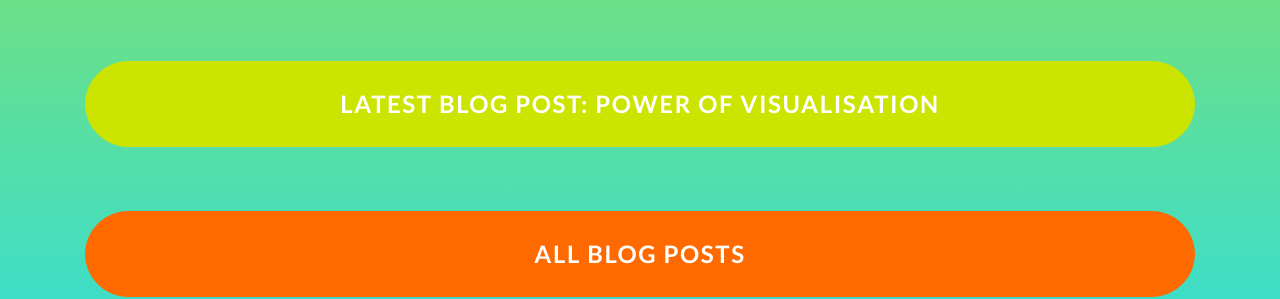
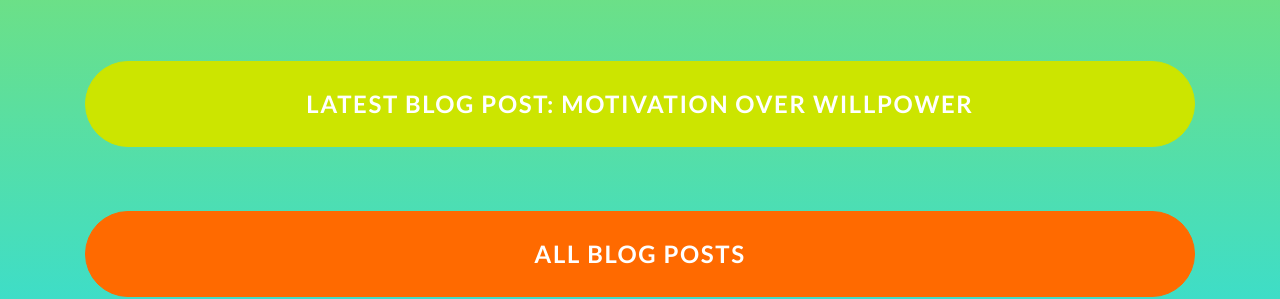
Before and after one commit to myyogatimerapp/myyogatimerapp.github.io, a website: page links.html in a window 1280 px wide. Shown: the part 664-963 px from the top of the page. Drawn offline with Linux system fonts and the light colour scheme.

Commit message:
added linktree page

```diff
--- a/links.html
+++ b/links.html
@@ -36,7 +36,7 @@
         <img src="img/myYOGAtimer Logo.png" style="width: 80%;">
         <p><a style="font-size: 1.5em; width: 100%;" href="https://myyogatimer.app" class="btn btn-primary btn-xl rounded-pill mt-5">MAIN SITE</a></p>
         <p><a style="font-size: 1.5em; width: 100%;" href="http://eepurl.com/g8igXz" class="btn btn-secondary btn-xl rounded-pill mt-5">SIGNUP TO MAILING LIST</a></p>
-        <p><a style="font-size: 1.5em; width: 100%;" href="https://myyogatimer.app/blog/power-of-visualization" class="btn btn-primary btn-xl rounded-pill mt-5">LATEST BLOG POST: Power of Visualisation</a></p>
+        <p><a style="font-size: 1.5em; width: 100%;" href="https://myyogatimer.app/blog/motivation-over-willpower" class="btn btn-primary btn-xl rounded-pill mt-5">LATEST BLOG POST: Motivation over Willpower</a></p>
         <p><a style="font-size: 1.5em; width: 100%;" href="https://myyogatimer.app/blog" class="btn btn-secondary btn-xl rounded-pill mt-5">ALL BLOG POSTS</a></p>
       </div>
     </div>
```
Also changed, not shown: blog/motivation-over-willpower.html (+1 -1 lines).
